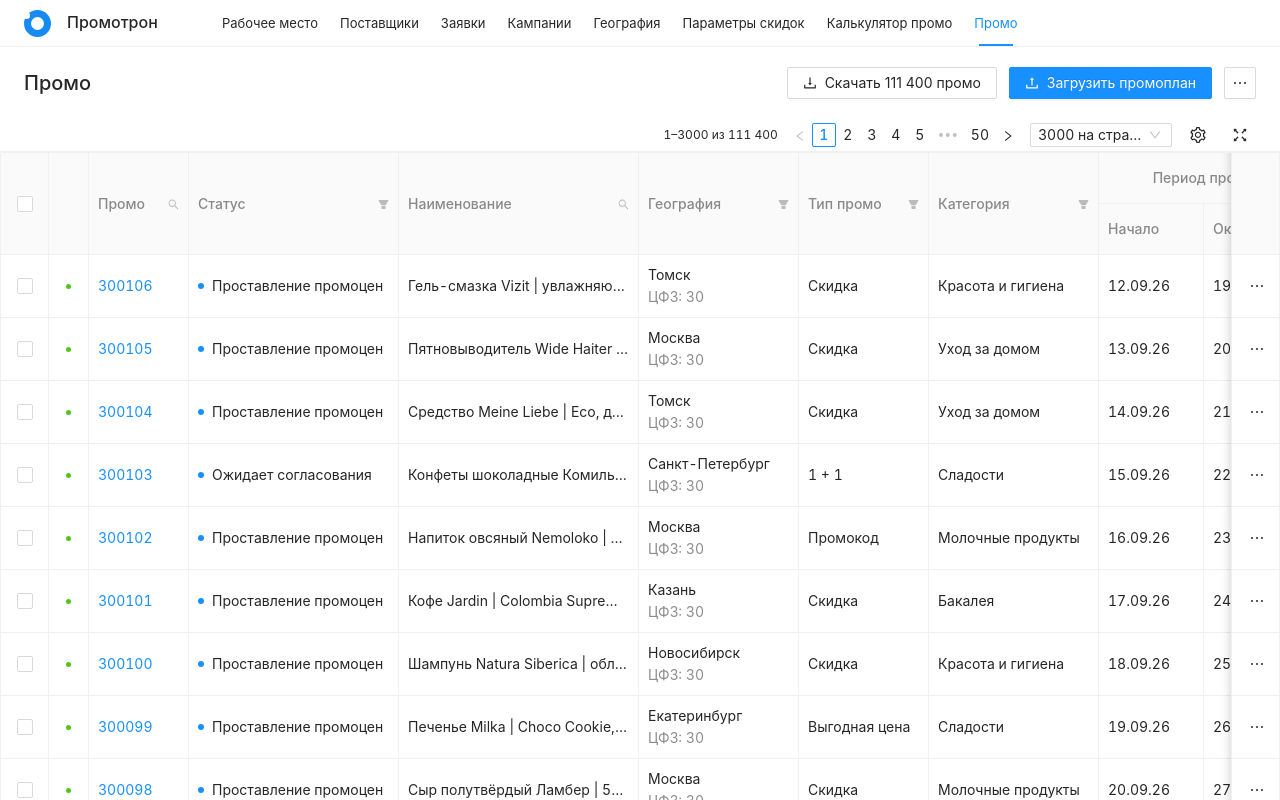
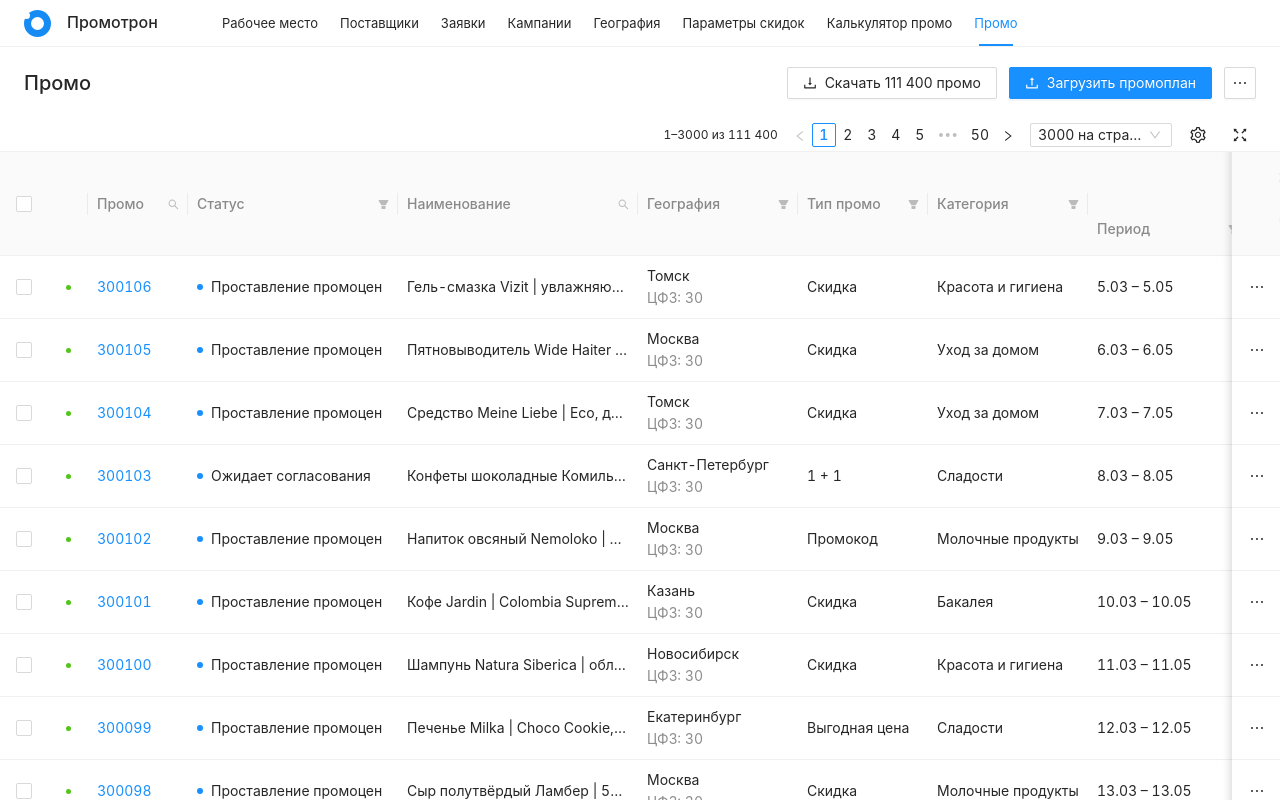
Before and after one commit to d4d4-ksks/promo-market-prototype, a React (Vite) app: page / in a window 1280 px wide. Built offline with nearby package versions, Linux system fonts and the light colour scheme.

Commit message:
Expand Promo table to full Figma schema

```diff
--- a/src/App.tsx
+++ b/src/App.tsx
@@ -1,16 +1,12 @@
 import { useMemo, useState } from 'react';
-import { Button, Checkbox, Dropdown, Menu, message, Pagination, Select, Table, Tag, Tooltip } from 'antd';
+import { Button, Dropdown, Menu, message, Pagination, Select, Table, Tooltip } from 'antd';
 import type { ColumnsType } from 'antd/es/table';
 import {
   DownloadOutlined, EllipsisOutlined, FilterFilled, FullscreenOutlined,
   QuestionCircleOutlined, SearchOutlined, SettingOutlined, SyncOutlined, UploadOutlined,
 } from '@ant-design/icons';
 
-type Promo = {
-  key: number; promo: string; status: string; name: string; city: string; type: string;
-  category: string; start: string; finish: string; regular: string; promoPrice: string;
-  discount: string; forecast: string; supplier: string;
-};
+type Promo = { key: number; [key: string]: string | number };
 
 const products = [
   ['300106', 'Гель-смазка Vizit | увлажняющий, 50 мл', 'Томск', 'Скидка', 'Красота и гигиена'],
@@ -30,9 +26,17 @@ const products = [
 const data: Promo[] = products.map((item, index) => ({
   key: index + 1, promo: item[0], status: index === 3 ? 'Ожидает согласования' : 'Проставление промоцен',
   name: item[1], city: item[2], type: item[3], category: item[4],
-  start: `${12 + index}.09.26`, finish: `${19 + index}.09.26`,
-  regular: `${349 + index * 27} ₽`, promoPrice: `${279 + index * 21} ₽`,
-  discount: `${18 + (index % 5) * 3}%`, forecast: `${1200 + index * 146} шт.`, supplier: index % 2 ? 'ООО «Маркет Лайн»' : 'ООО «Юни Трейд»',
+  buyPeriod: `${5 + index}.03 – ${5 + index}.05`, buyRegular: `${195 + index * 8},91`, buyPromo: `${164 + index * 7},56`, buyDiscount: `${16 + index % 7},00`,
+  salePeriod: `${5 + index}.03 – ${5 + index}.05`, saleRegular: `${683 + index * 13},52`, salePromo: `${642 + index * 12},01`, saleDiscount: `${18 + index % 8},00`,
+  competitorPrice: `${669 + index * 9}`, pi: `${(0.97 + (index % 5) * .02).toFixed(2).replace('.', ',')}`, kvi: index % 3 ? '—' : 'KVI',
+  regularPrice: index % 4 ? 'Да' : 'Нет', matrix: index % 5 ? 'Да' : 'Нет',
+  marginPromo: `${15 + index % 4}`, marginRegular: `${10 + index % 5}`, marginFront: `${20 + index % 6}`, marginBack: `${15 + index % 3}`,
+  investmentSupplier: `${70 - index % 6}`, investmentSamokat: `${30 + index % 6}`,
+  compensation: `${5 + index % 4}`, compensationMethod: index % 2 ? 'Off' : 'On', compensationOff: `${211 + index * 7},82`, campaign: index % 3 ? 'Летний сезон' : 'Хеллоуин',
+  superPromoType: index % 2 ? 'Главная витрина' : 'Наружная реклама', superPromoFactor: index % 2 ? '1,2' : '1,5',
+  elasticity: `${(1.71 + index * .04).toFixed(2).replace('.', ',')}`, turnoverRegular: `${1701 + index * 193},00 ₽`, turnoverPromo: `${2916 + index * 241},00 ₽`,
+  sale: index % 4 ? 'Нет' : 'Да', supplier: index % 2 ? 'ООО «Маркет Лайн»' : 'БОЛЕАР, ООО', bonus: `${15 + index % 4}`, vat: '20', request: `${6862 + index}`,
+  marketer: index % 2 ? 'apetrova@samokat.ru' : 'mguguev@samokat.ru',
 }));
 
 const icon = <FilterFilled className="filter-icon" />;
@@ -49,18 +53,55 @@ function App() {
     { title: <span>Наименование <SearchOutlined /></span>, dataIndex: 'name', width: 240, fixed: 'left', ellipsis: true },
     { title: <span>География {icon}</span>, dataIndex: 'city', width: 160, fixed: 'left', render: value => <div>{value}<div className="muted">ЦФЗ: 30</div></div> },
     { title: <span>Тип промо {icon}</span>, dataIndex: 'type', width: 130 },
-    { title: <span>Категория {icon}</span>, dataIndex: 'category', width: 170 },
-    { title: 'Период промо', children: [
-      { title: 'Начало', dataIndex: 'start', width: 105 }, { title: 'Окончание', dataIndex: 'finish', width: 105 },
+    { title: <span>Категория {icon}</span>, dataIndex: 'category', width: 160 },
+    { title: 'Закупка', children: [
+      { title: <span>Период {icon}</span>, dataIndex: 'buyPeriod', width: 160 },
+      { title: 'Рег. цена, ₽', dataIndex: 'buyRegular', width: 92, align: 'right' },
+      { title: 'Акц. цена, ₽', dataIndex: 'buyPromo', width: 92, align: 'right' },
+      { title: 'Скидка, %', dataIndex: 'buyDiscount', width: 92, align: 'right' },
     ]},
-    { title: 'Цена', children: [
-      { title: 'Регулярная', dataIndex: 'regular', width: 110, align: 'right' },
-      { title: 'Промо', dataIndex: 'promoPrice', width: 100, align: 'right', render: v => <b>{v}</b> },
-      { title: 'Скидка', dataIndex: 'discount', width: 90, align: 'right', render: v => <Tag color="blue">{v}</Tag> },
+    { title: 'Продажа', children: [
+      { title: <span>Период {icon}</span>, dataIndex: 'salePeriod', width: 160 },
+      { title: 'Рег. цена, ₽', dataIndex: 'saleRegular', width: 92, align: 'right' },
+      { title: 'Акц. цена, ₽', dataIndex: 'salePromo', width: 92, align: 'right' },
+      { title: 'Скидка, %', dataIndex: 'saleDiscount', width: 92, align: 'right' },
     ]},
-    { title: <span>Прогноз продаж {icon}</span>, dataIndex: 'forecast', width: 150, align: 'right' },
-    { title: <span>Поставщик {icon}</span>, dataIndex: 'supplier', width: 220 },
-    { title: 'НДС, %', width: 90, align: 'right', render: () => '20%' },
+    { title: 'Конкуренты', children: [
+      { title: 'Цена, ₽', dataIndex: 'competitorPrice', width: 160, align: 'right', render: v => <span className="competitor-price">{v}<small>(акц. цена)</small></span> },
+      { title: 'PI', dataIndex: 'pi', width: 92, align: 'right', render: v => <span className="pi-value">{v}</span> },
+    ]},
+    { title: 'KVI', dataIndex: 'kvi', width: 60 },
+    { title: 'Рег. прайс', dataIndex: 'regularPrice', width: 110 },
+    { title: 'Матрица', dataIndex: 'matrix', width: 110 },
+    { title: 'Маржа, %', children: [
+      { title: 'Комм. промо', dataIndex: 'marginPromo', width: 85, align: 'right' },
+      { title: 'Комм. рег.', dataIndex: 'marginRegular', width: 85, align: 'right' },
+      { title: 'Фронт. рег.', dataIndex: 'marginFront', width: 85, align: 'right' },
+      { title: 'Бэк. рег.', dataIndex: 'marginBack', width: 85, align: 'right' },
+    ]},
+    { title: 'Инвестиции, %', children: [
+      { title: 'Пост.', dataIndex: 'investmentSupplier', width: 85, align: 'right' },
+      { title: 'Самокат', dataIndex: 'investmentSamokat', width: 95, align: 'right' },
+    ]},
+    { title: 'Компенсация СММ, ₽', dataIndex: 'compensation', width: 130 },
+    { title: 'Способ компенсации', dataIndex: 'compensationMethod', width: 130 },
+    { title: 'Сумма комп. OFF', dataIndex: 'compensationOff', width: 100, align: 'right' },
+    { title: <span>Кампания {icon}</span>, dataIndex: 'campaign', width: 160 },
+    { title: 'Суперпромо', children: [
+      { title: 'Тип', dataIndex: 'superPromoType', width: 192 },
+      { title: 'Эксп. коэф.', dataIndex: 'superPromoFactor', width: 100, align: 'right' },
+    ]},
+    { title: 'Товарооборот (ТО)', children: [
+      { title: 'Коэф. эласт.', dataIndex: 'elasticity', width: 80, align: 'right' },
+      { title: 'Прогноз рег.', dataIndex: 'turnoverRegular', width: 136, align: 'right' },
+      { title: 'Прогноз акц.', dataIndex: 'turnoverPromo', width: 136, align: 'right' },
+    ]},
+    { title: <span>В распродаже {icon}</span>, dataIndex: 'sale', width: 140 },
+    { title: <span>Поставщик {icon}</span>, dataIndex: 'supplier', width: 260, render: v => <a>{v}</a> },
+    { title: 'Премия', dataIndex: 'bonus', width: 120, align: 'right' },
+    { title: 'НДС, %', dataIndex: 'vat', width: 120, align: 'right' },
+    { title: <span>Номер заявки <SearchOutlined /></span>, dataIndex: 'request', width: 100, render: v => <a>{v}</a> },
+    { title: <span>Трейд-маркетолог {icon}</span>, dataIndex: 'marketer', width: 260 },
     { title: '', width: 48, fixed: 'right', render: () => <Button type="text" icon={<EllipsisOutlined />} /> },
   ], []);
 
@@ -94,8 +135,8 @@ function App() {
 
     <main className={compact ? 'table-wrap compact' : 'table-wrap'}>
       <Table<Promo>
-        bordered size="small" columns={columns} dataSource={data} pagination={false}
-        scroll={{ x: 2058, y: 'calc(100vh - 253px)' }}
+        size="small" columns={columns} dataSource={data} pagination={false}
+        scroll={{ x: 5216, y: 'calc(100vh - 253px)' }}
         rowSelection={{ selectedRowKeys: selected, onChange: setSelected, columnWidth: 48 }}
       />
     </main>
--- a/src/styles.css
+++ b/src/styles.css
@@ -27,15 +27,16 @@ nav button.active::after { content: ''; position: absolute; height: 2px; backgro
 .ant-table.ant-table-small .ant-table-thead > tr > th { height: 51px; padding: 8px 9px; background: #fafafa; color: rgba(0,0,0,.45); font-weight: 500; line-height: 18px; }
 .ant-table.ant-table-small .ant-table-thead > tr:first-child > th[rowspan='2'] { height: 102px; }
 .ant-table.ant-table-small .ant-table-tbody > tr > td { height: 63px; padding: 8px 9px; line-height: 22px; }
-.ant-table-thead th { border-right-color: #f0f0f0 !important; }
-.ant-table-tbody td { border-right: 1px solid #f0f0f0; }
+.ant-table-thead th, .ant-table-tbody td { border-right: 0 !important; }
 .compact .ant-table.ant-table-small .ant-table-tbody > tr > td { height: 45px; padding-top: 4px; padding-bottom: 4px; }
 .filter-icon, .ant-table-thead .anticon-search { float: right; margin-top: 4px; font-size: 11px; color: rgba(0,0,0,.25); }
 .blue-dot { display: inline-block; width: 6px; height: 6px; margin-right: 8px; border-radius: 50%; background: #1890ff; vertical-align: 2px; }
 .validation-dot { display: block; width: 5px; height: 5px; border-radius: 50%; background: #52c41a; margin: auto; }
 .muted { color: rgba(0,0,0,.45); }
 .ant-btn { border-radius: 2px; }
-.ant-tag { margin: 0; border-radius: 2px; }
+.competitor-price { display: block; text-decoration: underline dotted; text-underline-offset: 3px; }
+.competitor-price small { display: block; color: rgba(0,0,0,.45); font-size: 11px; line-height: 16px; text-decoration: none; }
+.pi-value { color: #389e0d; }
 @media (max-width: 1280px) {
   nav button { padding: 0 11px; font-size: 13px; }
   .profile span { display: none; }
```
